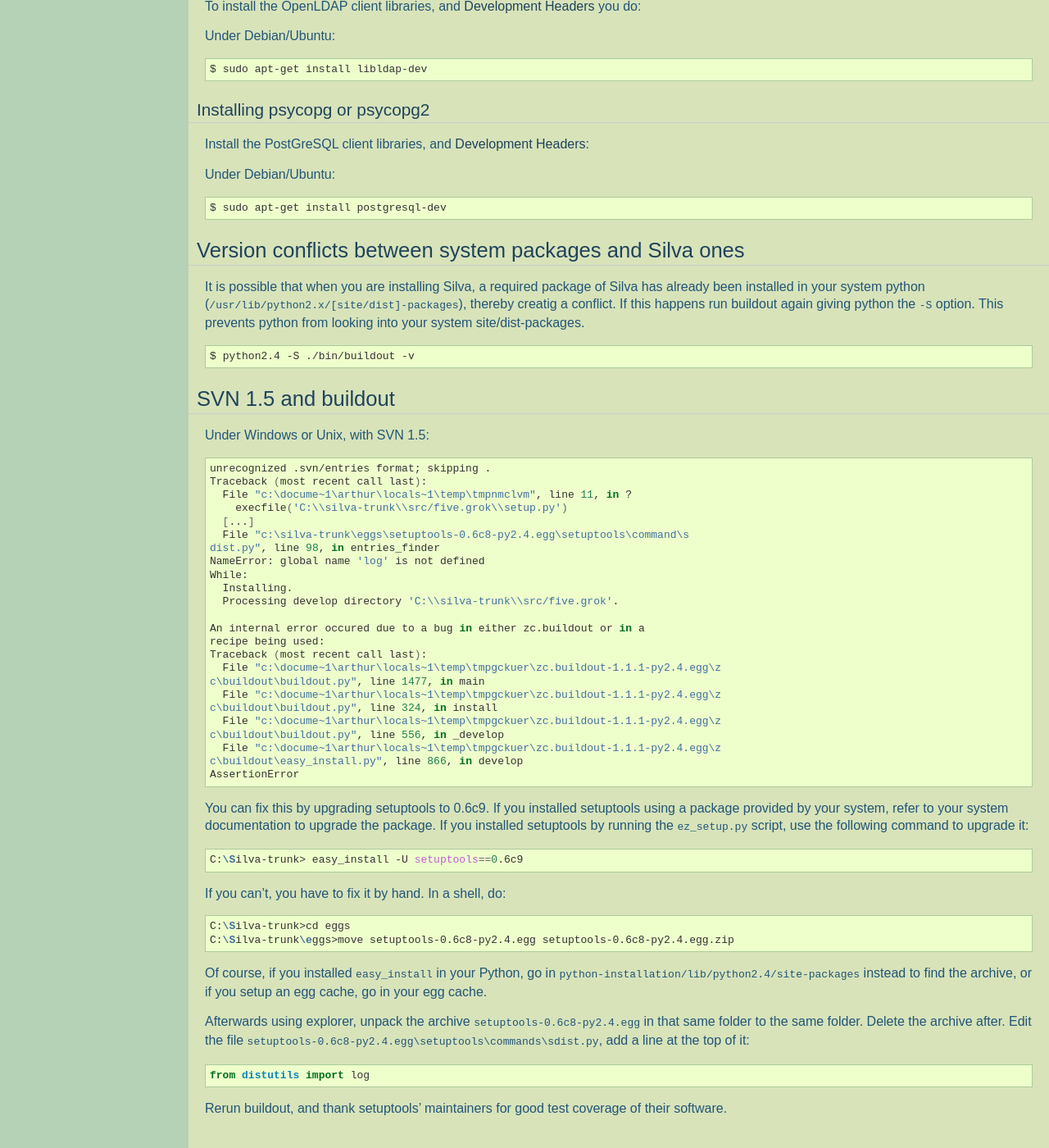
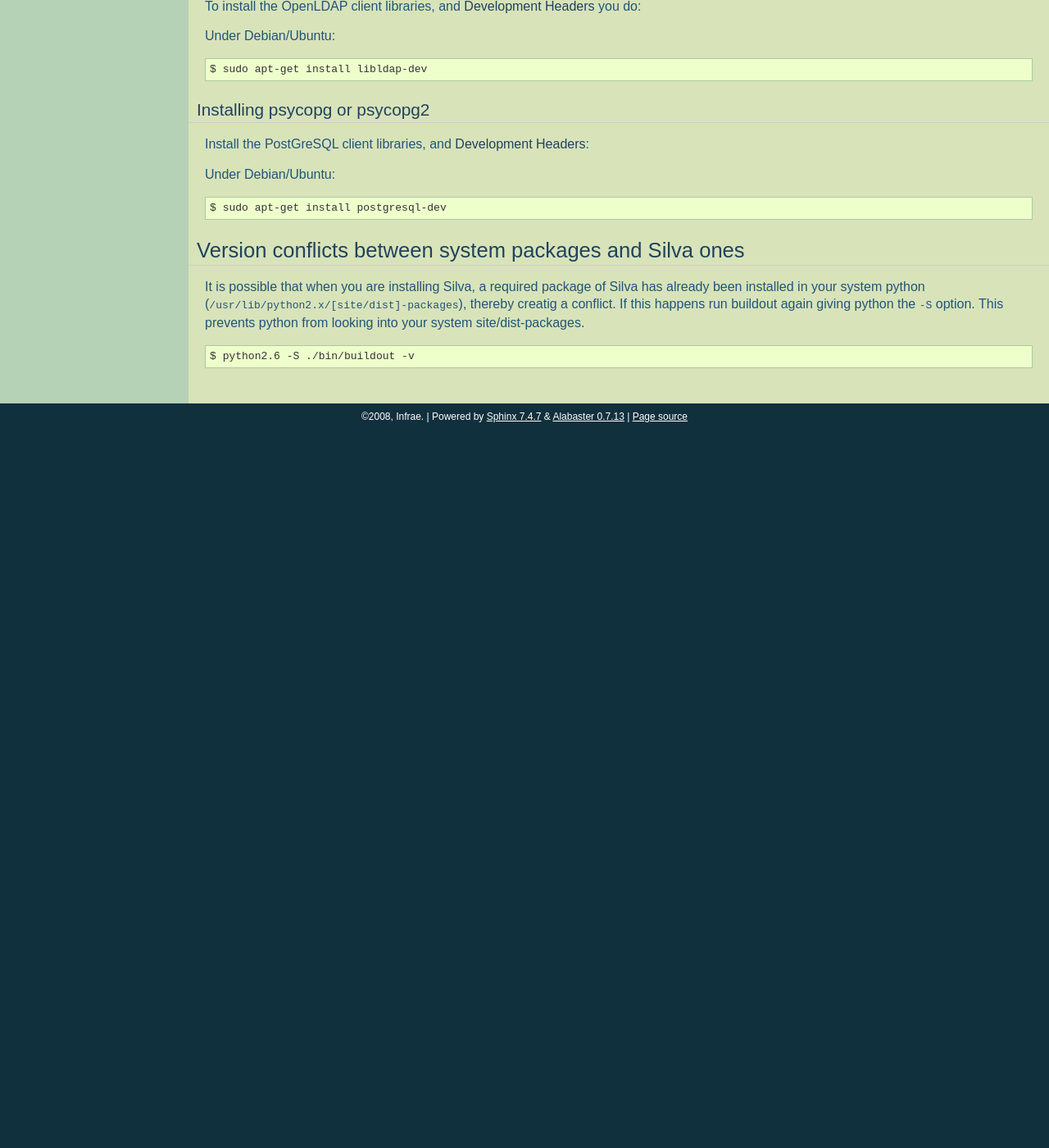
Before and after one commit to silvacms/documentation, a Sphinx documentation site: the page built from source/silva/buildout/troubleshooting.rst, in a window 1280 px wide and 1400 px high, scrolled down 1575 px. Shown: the whole window at 82% size. Built offline with Sphinx 7.4.7, drawn with Linux system fonts in a browser that asks for light colours; pages that are not in the unit, such as notebooks, are missing from menus; after the commit the page ends 2099 px from its top, so only the background shows below that; some of the changed text lies outside the part shown.

Commit message:
|todd2en, update to Python2.6 start WSGI doc.

```diff
--- a/source/silva/buildout/extending.rst
+++ b/source/silva/buildout/extending.rst
@@ -97,7 +97,7 @@
    To re-create your environment you just need to keep your
    ``buildout.cfg`` file. You can do a Subversion checkout of a new
    Buildout tree, put your ``buildout.cfg`` in that directory, run
-   ``python2.4 bootstrap.py`` and after ``./bin/buildout`` to
+   ``python2.6 bootstrap.py`` and after ``./bin/buildout`` to
    re-create exactly the same environment.
 
 Adding new softwares to your setup
@@ -289,7 +289,7 @@
 .. code-block:: sh
 
    $ mv buildout.cfg mycorp.cfg
-   $ python2.4 bootstrap.py --buildout-profile mycorp.cfg
+   $ python2.6 bootstrap.py --buildout-profile mycorp.cfg
 
 .. note::
 
--- a/source/silva/buildout/troubleshooting.rst
+++ b/source/silva/buildout/troubleshooting.rst
@@ -43,7 +43,7 @@
 
   .. code-block:: sh
 
-     "/somewhere/Products.GenericSetup-1.3.4-py2.4.egg/Products/GenericSetup/doc/SampleSite/profiles/default/siteroot/bar.py",
+     "/somewhere/Products.GenericSetup-1.3.4-py2.6.egg/Products/GenericSetup/doc/SampleSite/profiles/default/siteroot/bar.py",
      line 22
         return printed
      SyntaxError: 'return' outside function
@@ -145,71 +145,4 @@
 
 .. code-block:: sh
 
-  $ python2.4 -S ./bin/buildout -v
-
-SVN 1.5 and buildout
---------------------
-
-Under Windows or Unix, with SVN 1.5:
-
-.. code-block:: sh
-
-  unrecognized .svn/entries format; skipping .
-  Traceback (most recent call last):
-    File "c:\docume~1\arthur\locals~1\temp\tmpnmclvm", line 11, in ?
-      execfile('C:\\silva-trunk\\src/five.grok\\setup.py')
-    [...]
-    File "c:\silva-trunk\eggs\setuptools-0.6c8-py2.4.egg\setuptools\command\s
-  dist.py", line 98, in entries_finder
-  NameError: global name 'log' is not defined
-  While:
-    Installing.
-    Processing develop directory 'C:\\silva-trunk\\src/five.grok'.
-
-  An internal error occured due to a bug in either zc.buildout or in a
-  recipe being used:
-  Traceback (most recent call last):
-    File "c:\docume~1\arthur\locals~1\temp\tmpgckuer\zc.buildout-1.1.1-py2.4.egg\z
-  c\buildout\buildout.py", line 1477, in main
-    File "c:\docume~1\arthur\locals~1\temp\tmpgckuer\zc.buildout-1.1.1-py2.4.egg\z
-  c\buildout\buildout.py", line 324, in install
-    File "c:\docume~1\arthur\locals~1\temp\tmpgckuer\zc.buildout-1.1.1-py2.4.egg\z
-  c\buildout\buildout.py", line 556, in _develop
-    File "c:\docume~1\arthur\locals~1\temp\tmpgckuer\zc.buildout-1.1.1-py2.4.egg\z
-  c\buildout\easy_install.py", line 866, in develop
-  AssertionError
-
-
-You can fix this by upgrading setuptools to 0.6c9. If you installed
-setuptools using a package provided by your system, refer to your
-system documentation to upgrade the package. If you installed
-setuptools by running the ``ez_setup.py`` script, use the following
-command to upgrade it:
-
-.. code-block:: sh
-
-   C:\Silva-trunk> easy_install -U setuptools==0.6c9
-
-If you can't, you have to fix it by hand. In a shell, do:
-
-.. code-block:: sh
-
-   C:\Silva-trunk>cd eggs
-   C:\Silva-trunk\eggs>move setuptools-0.6c8-py2.4.egg setuptools-0.6c8-py2.4.egg.zip
-
-Of course, if you installed ``easy_install`` in your Python, go in
-``python-installation/lib/python2.4/site-packages`` instead to find
-the archive, or if you setup an egg cache, go in your egg cache.
-
-Afterwards using explorer, unpack the archive
-``setuptools-0.6c8-py2.4.egg`` in that same folder to the same
-folder. Delete the archive after. Edit the file
-``setuptools-0.6c8-py2.4.egg\setuptools\commands\sdist.py``, add a
-line at the top of it:
-
-.. code-block:: python
-
-   from distutils import log
-
-Rerun buildout, and thank setuptools' maintainers for good test
-coverage of their software.
+  $ python2.6 -S ./bin/buildout -v
--- a/source/silva/index.rst
+++ b/source/silva/index.rst
@@ -13,6 +13,7 @@
    buildout
    starting
    apache
+   wsgi
 
 Products
 --------
```
Also changed, not shown: source/silva/apache.rst (+17 -10 lines), source/silva/buildout.rst (+5 -5 lines), source/silva/buildout/requirements.rst (+5 -5 lines), source/silva/wsgi.rst (added, +48 -0 lines).
